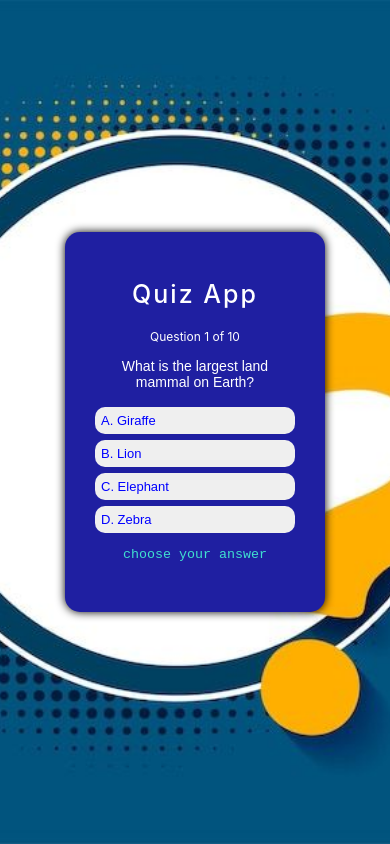
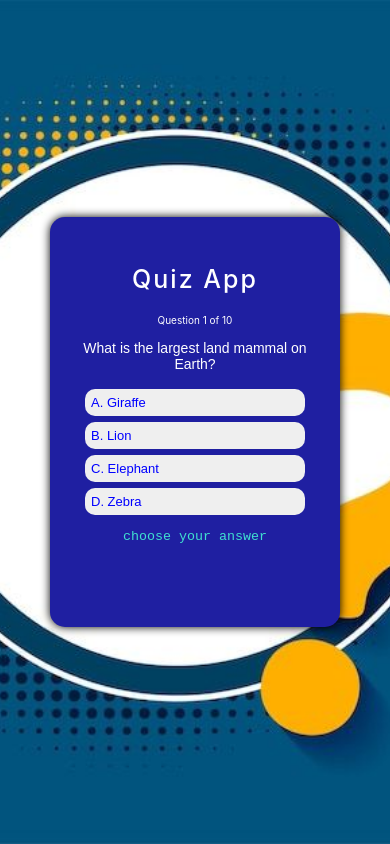
Before and after one commit to ChisomNgwu/simple-quiz-app-learnable, a plain HTML site: page index.html in a window 390 px wide. Drawn offline with Linux system fonts and the light colour scheme.

Commit message:
modified

```diff
--- a/style.css
+++ b/style.css
@@ -90,8 +90,8 @@ body {
 
     .quiz-container {
 
-        width: 200px;
-        height: 320px;
+        width: 230px;
+        height: 350px;
         background-color: rgb(31, 31, 161);
         border-radius: 15px;
         box-shadow: 0px 0px 10px  rgb(0, 0, 0);
@@ -104,7 +104,7 @@ body {
     }
 
     #progress {
-        font-size: 12px;
+        font-size: 10px;
     }
 
     .quiz-container p {
```
